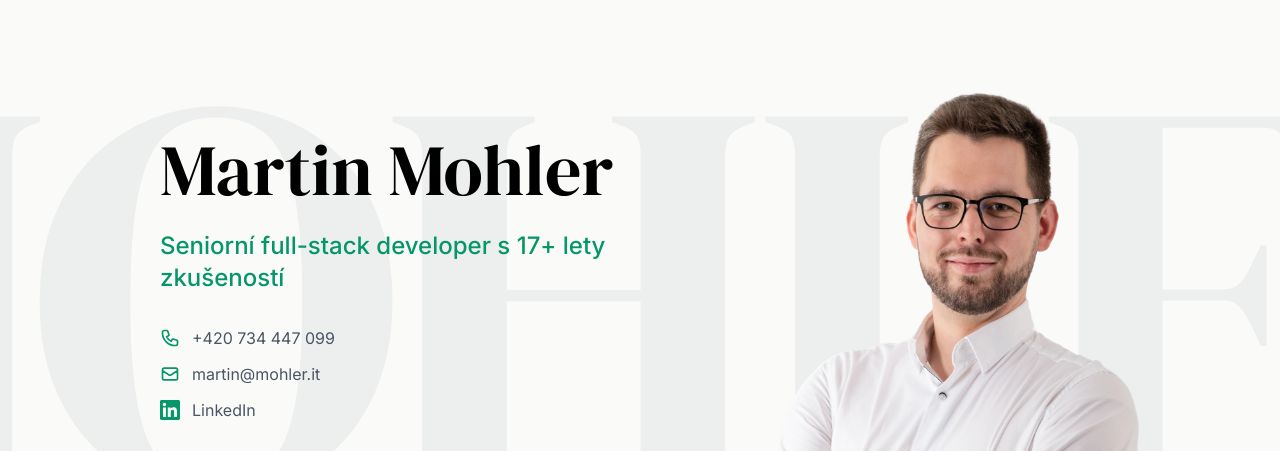
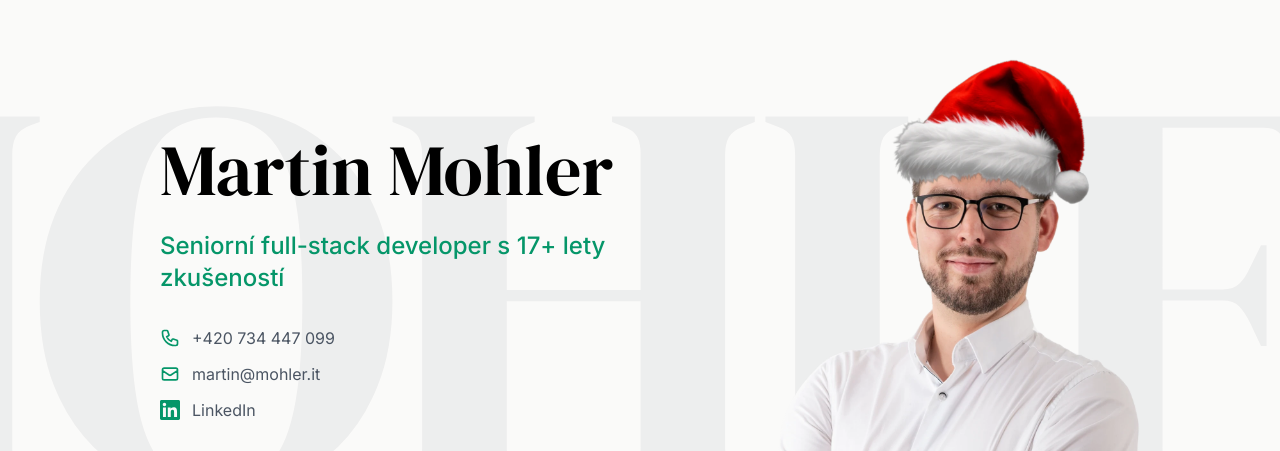
Before and after one commit to mohlerit/mohler.it, a website: page index.html in a window 1280 px wide. Shown: the part 110-561 px from the top of the page. Drawn offline with Linux system fonts and the light colour scheme.

Commit message:
chrismas theme

```diff
--- a/index.html
+++ b/index.html
@@ -73,6 +73,7 @@
                 </div>
                 <div class="flex items-end justify-end">
                     <img
+                        id="hero-image"
                         src="dist/images/martinmohler.webp"
                         alt="Martin Mohler"
                         class="lg:absolute lg:bottom-0 lg:left-1/2 lg:max-w-[50%] lg:max-h-full"
@@ -84,5 +85,16 @@
         </div>
     </main>
 
+    <script>
+        (function() {
+            var now = new Date();
+            var month = now.getMonth();
+            var day = now.getDate();
+            if (month === 11 && day >= 1 && day < 25) {
+                document.getElementById('hero-image').src = 'dist/images/martinmohler_xmas.webp';
+            }
+        })();
+    </script>
+
 </body>
 </html>
```
Also changed, not shown: dist/images/martinmohler_xmas.webp (added).
